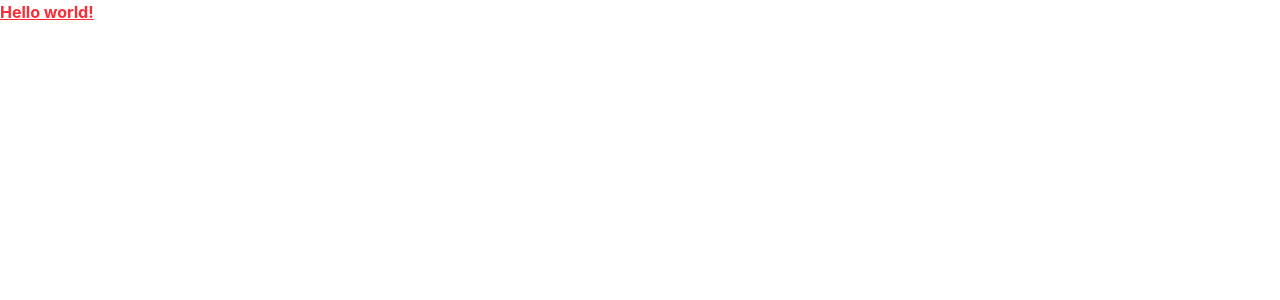
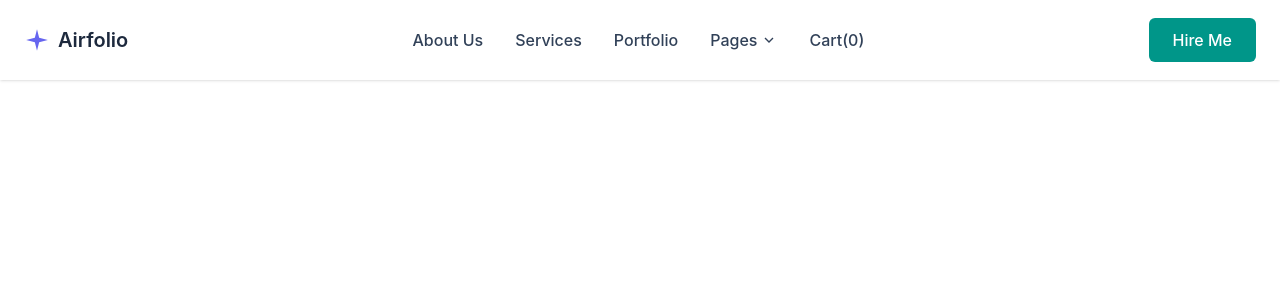
Before and after one commit to HuertaEnzoAriel/Portfolio-EnzoHuerta, a React (Vite) app: page / in a window 1280 px wide. Shown: the top 300 px of the page. Built offline with nearby package versions, Linux system fonts and the light colour scheme.

Commit message:
barra nav

```diff
--- a/src/App.jsx
+++ b/src/App.jsx
@@ -1,16 +1,103 @@
-import { useState } from 'react'
-import './App.css'
+import { useState } from "react";
 
-function App() {
-  const [count, setCount] = useState(0)
+// Íconos como SVG inline, sin depender de lucide-react
+const ChevronDown = ({ size = 16 }) => (
+  <svg width={size} height={size} viewBox="0 0 24 24" fill="none" stroke="currentColor" strokeWidth="2">
+    <path d="M6 9l6 6 6-6" />
+  </svg>
+);
+const Menu = ({ size = 24 }) => (
+  <svg width={size} height={size} viewBox="0 0 24 24" fill="none" stroke="currentColor" strokeWidth="2">
+    <path d="M3 12h18M3 6h18M3 18h18" />
+  </svg>
+);
+const X = ({ size = 24 }) => (
+  <svg width={size} height={size} viewBox="0 0 24 24" fill="none" stroke="currentColor" strokeWidth="2">
+    <path d="M18 6L6 18M6 6l12 12" />
+  </svg>
+);
+
+export default function AirfolioNavbar() {
+  const [pagesOpen, setPagesOpen] = useState(false);
+  const [mobileOpen, setMobileOpen] = useState(false);
 
   return (
-    <>
-      <h1 className="text-red-500 font-bold underline">
-        Hello world!
-      </h1>
-    </>
-  )
+    <nav className="w-full bg-white shadow-sm relative">
+      {/* Barra principal — sección 4 y 3 del apunte: flex + justify-between + espaciado */}
+      <div className="max-w-7xl mx-auto px-6 flex items-center justify-between h-20">
+        {/* Logo — sección 4: flex items-center para alinear ícono y texto */}
+        <div className="flex items-center gap-2">
+          <svg width="26" height="26" viewBox="0 0 24 24" fill="none">
+            <path d="M12 2 L14 10 L22 12 L14 14 L12 22 L10 14 L2 12 L10 10 Z" fill="url(#grad)" />
+            <defs>
+              <linearGradient id="grad" x1="0" y1="0" x2="24" y2="24">
+                <stop offset="0%" stopColor="#6366f1" />
+                <stop offset="100%" stopColor="#ec4899" />
+              </linearGradient>
+            </defs>
+          </svg>
+          <span className="text-xl font-semibold text-slate-800">Airfolio</span>
+        </div>
+
+        {/* Links de escritorio — sección 7: hidden md:flex (mobile-first) */}
+        <div className="hidden md:flex items-center gap-8 text-slate-700 font-medium">
+          <a href="#" className="hover:text-blue-600 transition-colors">About Us</a>
+          <a href="#" className="hover:text-blue-600 transition-colors">Services</a>
+          <a href="#" className="hover:text-blue-600 transition-colors">Portfolio</a>
+
+          {/* Dropdown — sección 8: relative en el padre, absolute en el menú */}
+          <div
+            className="relative"
+            onMouseEnter={() => setPagesOpen(true)}
+            onMouseLeave={() => setPagesOpen(false)}
+          >
+            <button className="flex items-center gap-1 hover:text-blue-600 transition-colors">
+              Pages <ChevronDown size={16} />
+            </button>
+            {pagesOpen && (
+              <div className="absolute top-full left-0 mt-2 w-40 bg-white shadow-lg rounded-md py-2 z-20">
+                <a href="#" className="block px-4 py-2 hover:bg-slate-50">Page 1</a>
+                <a href="#" className="block px-4 py-2 hover:bg-slate-50">Page 2</a>
+                <a href="#" className="block px-4 py-2 hover:bg-slate-50">Page 3</a>
+              </div>
+            )}
+          </div>
+
+          <a href="#" className="hover:text-teal-600 transition-colors">
+            Cart(0)
+          </a>
+        </div>
+
+        {/* CTA escritorio — sección 5, 6 y 9: color, hover, sombra/radio */}
+        <button className="hidden md:block bg-teal-600 hover:bg-teal-700 text-white font-medium px-6 py-2.5 rounded-md transition-colors">
+          Hire Me
+        </button>
+
+        {/* Botón hamburguesa — visible solo en mobile (md:hidden) */}
+        <button
+          className="md:hidden text-slate-800"
+          onClick={() => setMobileOpen((v) => !v)}
+          aria-label="Abrir menú"
+        >
+          {mobileOpen ? <X size={24} /> : <Menu size={24} />}
+        </button>
+      </div>
+
+      {/* Menú mobile — sección 7: flex-col, aparece solo si mobileOpen es true */}
+      {mobileOpen && (
+        <div className="md:hidden flex flex-col gap-1 px-6 pb-4 text-slate-700 font-medium border-t border-slate-100">
+          <a href="#" className="py-2 hover:text-teal-600">About Us</a>
+          <a href="#" className="py-2 hover:text-teal-600">Services</a>
+          <a href="#" className="py-2 hover:text-teal-600">Portfolio</a>
+          <a href="#" className="py-2 hover:text-teal-600">Pages</a>
+          <a href="#" className="py-2 hover:text-teal-600">
+            Cart(0)
+          </a>
+          <button className="mt-2 bg-teal-600 hover:bg-teal-700 text-white font-medium px-6 py-2.5 rounded-md transition-colors">
+            Hire Me
+          </button>
+        </div>
+      )}
+    </nav>
+  );
 }
-
-export default App
--- /dev/null
+++ b/src/assets/aap2.jsx
@@ -0,0 +1,60 @@
+import { useState } from "react";
+import { ChevronDown, ShoppingCart } from "lucide-react";
+
+export default function Navbar() {
+  const [pagesOpen, setPagesOpen] = useState(false);
+
+  return (
+    <nav className="w-full bg-white shadow-sm">
+      <div className="max-w-7xl mx-auto px-6 flex items-center justify-between h-20">
+        {/* Logo */}
+        <div className="flex items-center gap-2">
+          <svg width="28" height="28" viewBox="0 0 24 24" fill="none">
+            <path d="M12 2 L14 10 L22 12 L14 14 L12 22 L10 14 L2 12 L10 10 Z" fill="url(#grad)" />
+            <defs>
+              <linearGradient id="grad" x1="0" y1="0" x2="24" y2="24">
+                <stop offset="0%" stopColor="#6366f1" />
+                <stop offset="100%" stopColor="#ec4899" />
+              </linearGradient>
+            </defs>
+          </svg>
+          <span className="text-xl font-semibold text-slate-800">Airfolio</span>
+        </div>
+
+        {/* Links */}
+        <div className="hidden md:flex items-center gap-8 text-slate-700 font-medium">
+          <a href="#" className="hover:text-teal-600 transition-colors">About Us</a>
+          <a href="#" className="hover:text-teal-600 transition-colors">Services</a>
+          <a href="#" className="hover:text-teal-600 transition-colors">Portfolio</a>
+
+          <div
+            className="relative"
+            onMouseEnter={() => setPagesOpen(true)}
+            onMouseLeave={() => setPagesOpen(false)}
+          >
+            <button className="flex items-center gap-1 hover:text-teal-600 transition-colors">
+              Pages <ChevronDown size={16} />
+            </button>
+            {pagesOpen && (
+              <div className="absolute top-full left-0 mt-2 w-40 bg-white shadow-lg rounded-md py-2 z-10">
+                <a href="#" className="block px-4 py-2 hover:bg-slate-50">Page 1</a>
+                <a href="#" className="block px-4 py-2 hover:bg-slate-50">Page 2</a>
+                <a href="#" className="block px-4 py-2 hover:bg-slate-50">Page 3</a>
+              </div>
+            )}
+          </div>
+
+          <a href="#" className="flex items-center gap-1 hover:text-teal-600 transition-colors">
+            <ShoppingCart size={18} />
+            Cart(0)
+          </a>
+        </div>
+
+        {/* CTA */}
+        <button className="bg-teal-600 hover:bg-teal-700 text-white font-medium px-6 py-2.5 rounded-md transition-colors">
+          Hire Me
+        </button>
+      </div>
+    </nav>
+  );
+}
```
Also changed, not shown: 1 other file (tests, documents, lock files or other folders).
